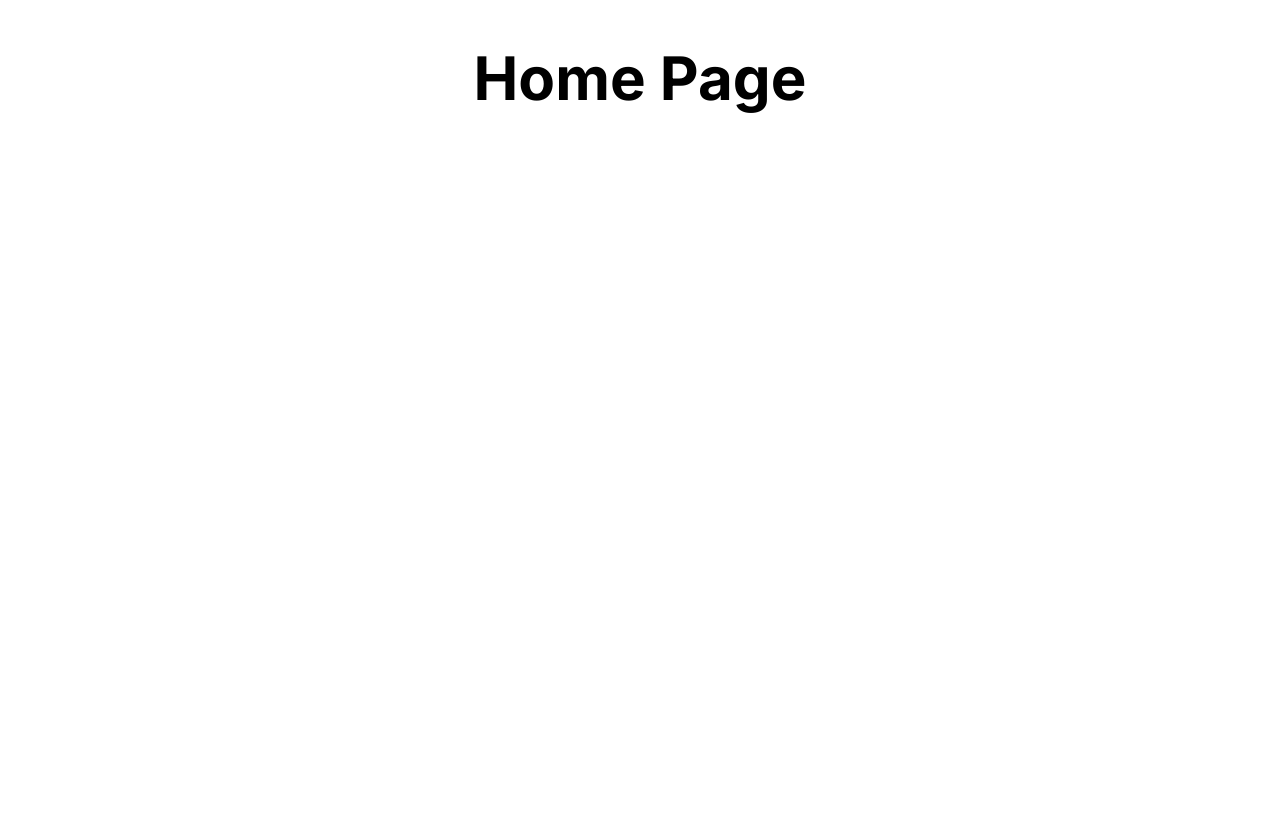
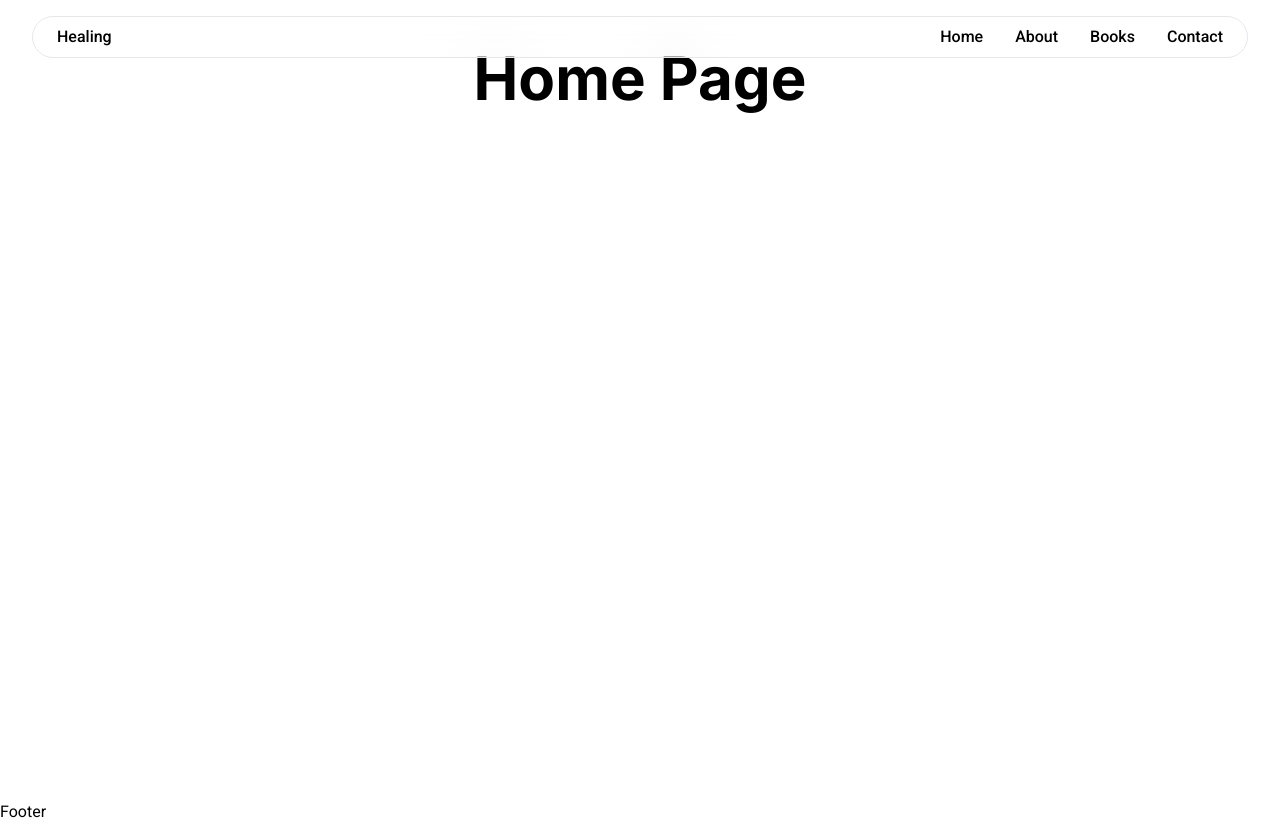
Before and after one commit to amartey-tricky/healing, a Next.js app: page / in a window 1280 px wide. Before the commit the page ends 800 px from the top, so only its background shows below. Built offline with nearby package versions, Linux system fonts and the light colour scheme.

Commit message:
header underway

```diff
--- a/app/layout.tsx
+++ b/app/layout.tsx
@@ -1,10 +1,12 @@
 import type { Metadata } from "next";
 import { inter } from "@/components/fonts";
+import { Header } from "@/components/header";
 import "./globals.css";
+import { Footer } from "@/components/footer";
 
 export const metadata: Metadata = {
-  title: "Create Next App",
-  description: "Generated by create next app",
+  title: "Healing",
+  description: "The book of healing",
 };
 
 export default function RootLayout({
@@ -14,7 +16,11 @@ export default function RootLayout({
 }>) {
   return (
     <html lang="en">
-      <body className={inter.className}>{children}</body>
+      <body className={`${inter.className}`}>
+        <Header />
+        {children}
+        <Footer />
+      </body>
     </html>
   );
 }
--- a/components/fonts.ts
+++ b/components/fonts.ts
@@ -1,6 +1,11 @@
-import { Inter } from "next/font/google";
+import { Inter, Roboto } from "next/font/google";
 
 export const inter = Inter({
   weight: ["400", "500", "600", "700", "900"],
-  subsets: ["latin-ext"]
+  subsets: ["latin-ext", "latin"]
 })
+
+export const roboto = Roboto({
+  weight: ["400", "500", "700", "900"],
+  subsets: ["latin-ext", "latin"]
+})
--- /dev/null
+++ b/components/footer.tsx
@@ -0,0 +1,9 @@
+import { roboto } from "./fonts";
+
+export function Footer() {
+  return (
+    <footer className={`${roboto.className}`}>
+      Footer
+    </footer>
+  )
+}
--- /dev/null
+++ b/components/header.tsx
@@ -0,0 +1,14 @@
+import Image from "next/image";
+import { roboto } from "./fonts";
+import { NavLinks } from "./navlinks";
+
+export function Header() {
+  return (
+    <header className={`${roboto.className} fixed mt-4 w-full text-md font-medium px-4 md:px-8`}>
+      <div className="p-4 md:py-2 md:px-6 w-full capitalize backdrop-blur-xl flex items-center justify-between rounded-full border">
+        <div>Healing</div>
+        <NavLinks />
+      </div>
+    </header>
+  )
+}
--- /dev/null
+++ b/components/navlinks.tsx
@@ -0,0 +1,38 @@
+import Link from "next/link";
+
+const Links = [
+  {
+    id: 1,
+    name: "Home",
+    link: "/",
+  },
+  {
+    id: 2,
+    name: "About",
+    link: "/about",
+  },
+  {
+    id: 3,
+    name: "Books",
+    link: "/books",
+  },
+  {
+    id: 4,
+    name: "Contact",
+    link: "/contact",
+  },
+]
+
+export const NavLinks = () => {
+  return (
+    <nav className="flex flex-row gap-8">
+      {Links.map((link) => {
+        return (
+          <Link key={link.id} href={link.link} className="hidden lg:flex">
+            {link.name}
+          </Link>
+        )
+      })}
+    </nav>
+  )
+}
```
Also changed, not shown: package.json (+11 -10 lines).
